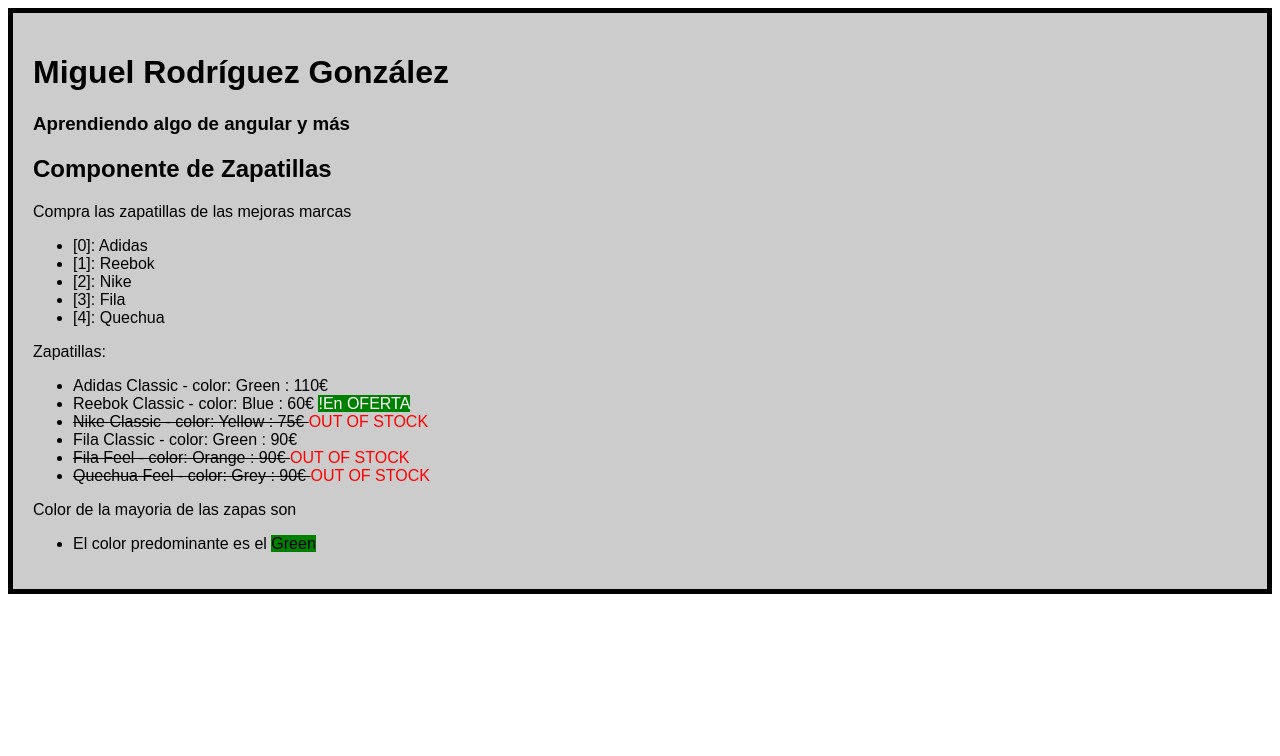
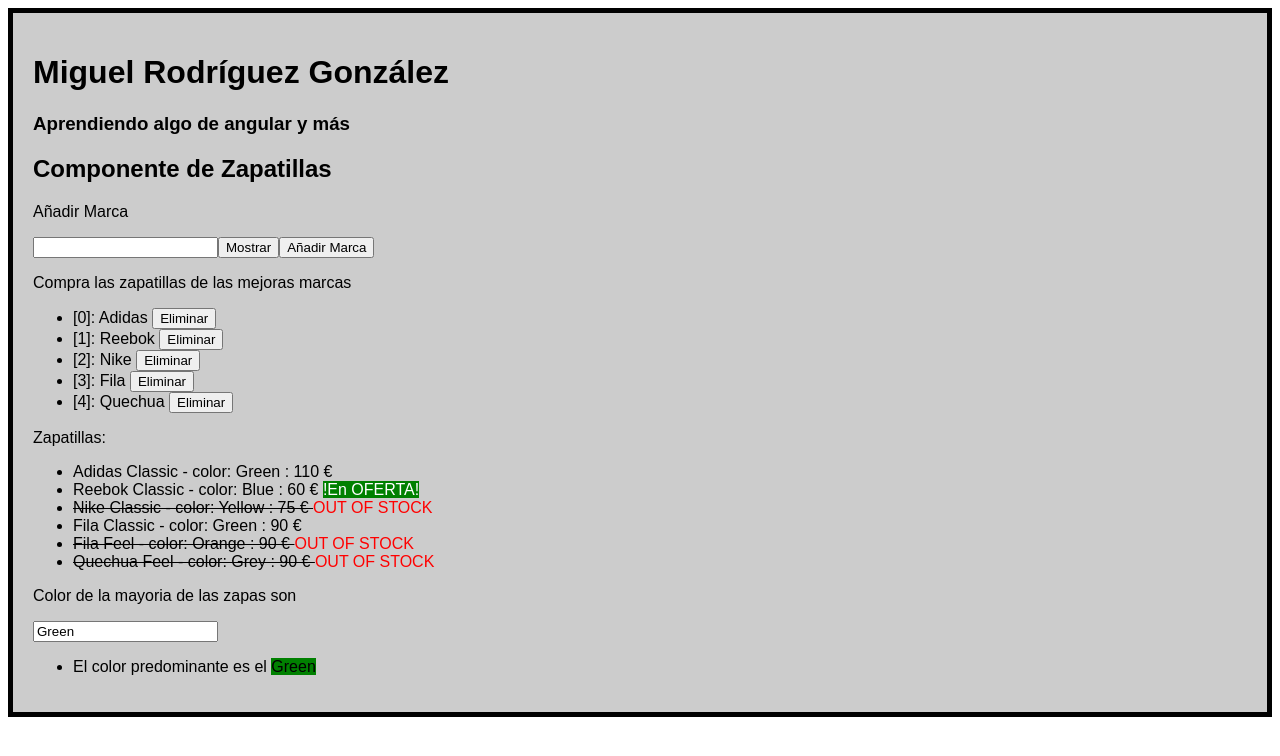
Before and after one commit to miguelrguez16/Proyecto-Portfolio, an Angular app: page / in a window 1280 px wide. Shown: the top 756 px of the page. Built offline with nearby package versions, Linux system fonts and the light colour scheme.

Commit message:
eventos keyup click blur

```diff
--- a/src/app/app.module.ts
+++ b/src/app/app.module.ts
@@ -1,5 +1,6 @@
 import { NgModule } from '@angular/core';
 import { BrowserModule } from '@angular/platform-browser';
+import { FormsModule } from '@angular/forms';
 
 import { AppComponent } from './app.component';
 import { VideojuegoComponent } from './videojuego/videojuego.component';
@@ -15,7 +16,8 @@
     CursosComponent
   ],
   imports: [ // carga los demas imports
-    BrowserModule
+    BrowserModule,
+    FormsModule
   ],
   providers: [],
   bootstrap: [AppComponent]
--- a/src/app/zapatillas/zapatillas.component.html
+++ b/src/app/zapatillas/zapatillas.component.html
@@ -1,8 +1,18 @@
 <h2>{{ titulo }}</h2>
+
+<p> Añadir Marca</p>
+<p>
+<input type="text" [(ngModel)]="mi_marca"(keyup.enter)="addMiMarca()" />
+<button (click)="showMiMarca()"> Mostrar</button>
+<button (click)="addMiMarca()" > Añadir Marca</button>
+</p>
+<p>{{mi_marca}}</p>
 <p>Compra las zapatillas de las mejoras marcas</p>
 <ul>
   <li *ngFor="let marcas of marcas; let indice = index">
     {{ "[" + indice + "]: " + marcas }}
+    <button (click)="removeMarcaSelected(indice)"> Eliminar</button>
+
   </li>
 </ul>
 <p>Zapatillas:</p>
@@ -11,14 +21,14 @@
   <li *ngFor="let deportiva of zapas">
     <span
       [ngStyle]="{'text-decoration': !deportiva.stock ? 'line-through' : 'none'}" >
-      {{ deportiva.nombre }} - color: {{deportiva.color}} : {{ deportiva.precio }}€
+      {{ deportiva.nombre }} - color: {{deportiva.color}} : {{ deportiva.precio }} €
     </span>
     <!-- <span *ngIf="deportiva.precio <=80" [style]="'background:green'"> !En OFERTA</span>-->
     <span
       *ngIf="deportiva.precio <= 80 && deportiva.stock"
       [style.background]="deportiva.precio <= 80 ? 'green' : 'transparent'"
       [style.color]="deportiva.precio <= 80 ? 'white' : 'black'">
-      !En OFERTA
+      !En OFERTA!
     </span>
     <span
       *ngIf="!deportiva.stock"
@@ -28,10 +38,17 @@
   </li>
 </ul>
 <p> Color de la mayoria de las zapas son </p>
+<input type="text" [(ngModel)]="color" />
+
 <ul [ngSwitch]="color">
-    <li *ngSwitchCase="'Yellow'"> El color predominante es el <span style="background: yellow;">Yellow</span></li>
-    <li *ngSwitchCase="'Green'">El color predominante es el <span style="background: Green;">Green</span></li>
-    <li *ngSwitchCase="'Blue'">El color predominante es el <span style="background: Blue;">Blue</span></li>
-    <li *ngSwitchCase="'Orange'">El color predominante es el <span style="background: Orange;">Orange</span></li>
-    <li *ngSwitchCase="'Grey'">El color predominante es el <span style="background: Grey;">Grey</span></li>
+    <li *ngSwitchCase="'Yellow'">
+         El color predominante es el <span style="background: yellow;">Yellow</span></li>
+    <li *ngSwitchCase="'Green'">
+        El color predominante es el <span style="background: Green;">Green</span></li>
+    <li *ngSwitchCase="'Blue'">
+        El color predominante es el <span style="background: Blue;">Blue</span></li>
+    <li *ngSwitchCase="'Orange'">
+        El color predominante es el <span style="background: Orange;">Orange</span></li>
+    <li *ngSwitchCase="'Grey'">
+        El color predominante es el <span style="background: Grey;">Grey</span></li>
 </ul>
--- a/src/app/zapatillas/zapatillas.component.ts
+++ b/src/app/zapatillas/zapatillas.component.ts
@@ -1,3 +1,4 @@
+import { trimTrailingNulls } from '@angular/compiler/src/render3/view/util';
 import { Component, OnInit } from '@angular/core';
 import { Zapatilla } from '../models/zapatilla';
 
@@ -10,6 +11,7 @@
   public zapas: Array<Zapatilla>;
   public marcas: Array<String>;
   public color: string;
+  public mi_marca:string;
 
   constructor() {
     this.titulo = 'Componente de Zapatillas';
@@ -23,7 +25,7 @@
     ];
     this.marcas = new Array();
     this.color = "Green";
-
+    this.mi_marca ="";
 
     console.log('Cargado Zapatillas');
   }
@@ -39,4 +41,18 @@
     });
     console.log(this.marcas);
   }
+
+  showMiMarca(){
+      alert(this.mi_marca);
+  }
+
+  addMiMarca(){
+    this.mi_marca =this.mi_marca.trim();
+      if(!this.marcas.includes(this.mi_marca))
+            this.marcas.push(this.mi_marca)
+  }
+  removeMarcaSelected(index:number){
+      this.marcas.splice(index,1);
+  }
+
 }
```
